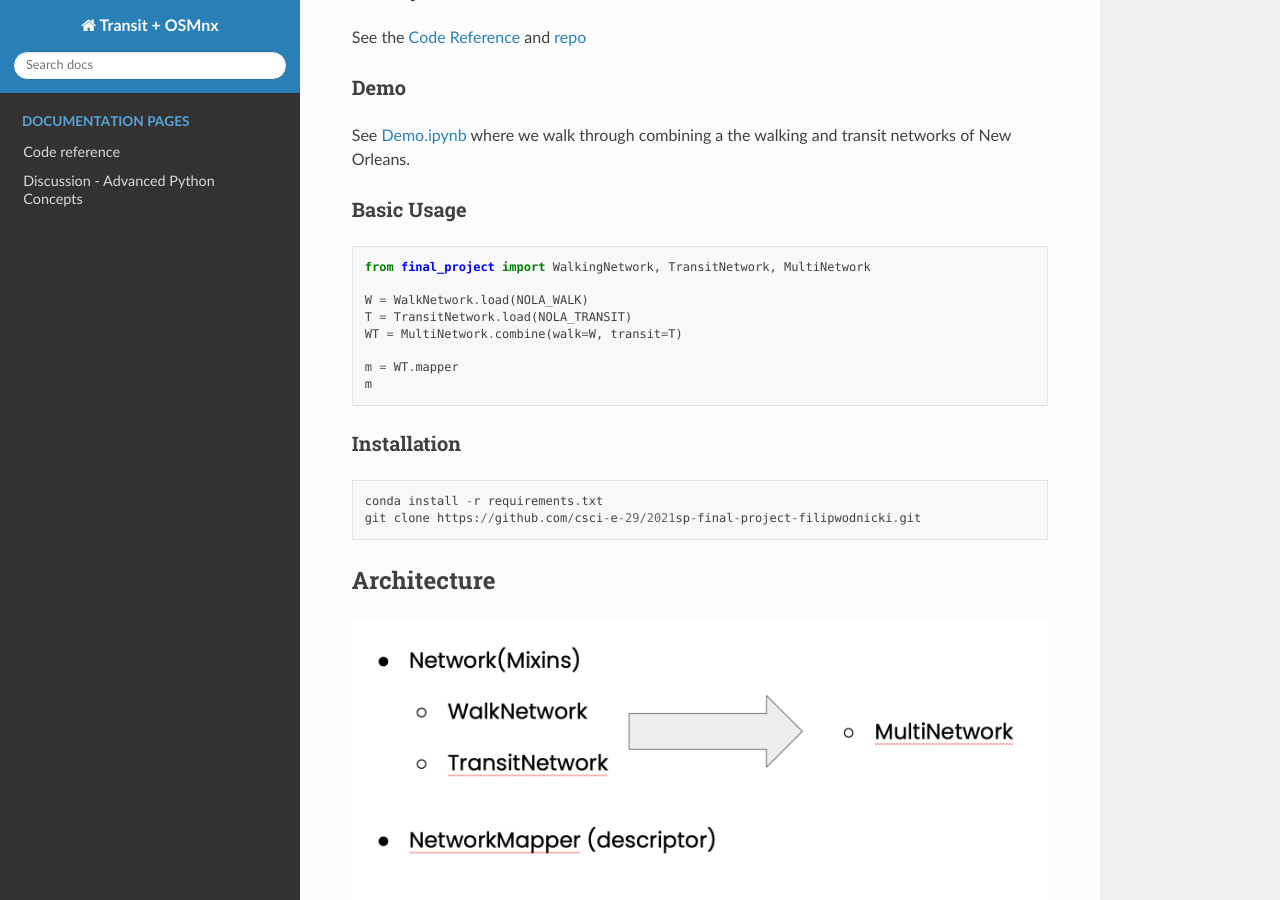
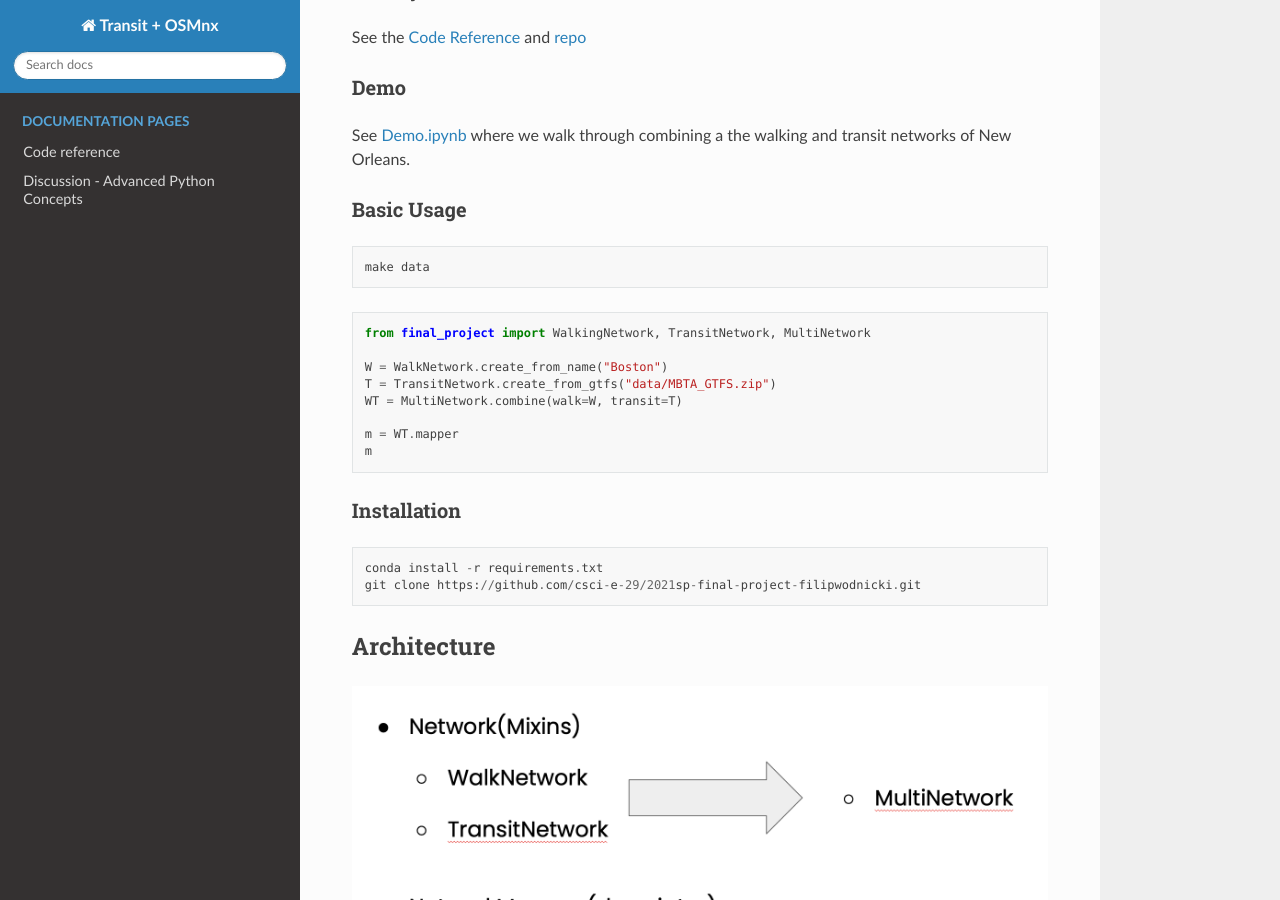
Before and after one commit to filipwodnicki/2021sp-final-project-filipwodnicki, a Sphinx documentation site: the page built from docs/source/index.md, in a window 1280 px wide and 900 px high, scrolled down 1965 px. Built offline with Sphinx 7.4.7 and the Read the Docs theme 2.0.0, drawn with Linux system fonts in a browser that asks for light colours; pages that are not in the unit, such as notebooks, are missing from menus.

Commit message:
(dev) Update install

````diff
--- a/docs/source/index.md
+++ b/docs/source/index.md
@@ -63,11 +63,15 @@ See the [Code Reference](./reference.md) and [repo](https://github.com/filipwodn
 See [Demo.ipynb](./Demo.ipynb) where we walk through combining a the walking and transit networks of New Orleans.
 
 ### Basic Usage
+```shell
+make data
+```
+
 ```python
 from final_project import WalkingNetwork, TransitNetwork, MultiNetwork
 
-W = WalkNetwork.load(NOLA_WALK)
-T = TransitNetwork.load(NOLA_TRANSIT)
+W = WalkNetwork.create_from_name("Boston")
+T = TransitNetwork.create_from_gtfs("data/MBTA_GTFS.zip")
 WT = MultiNetwork.combine(walk=W, transit=T)
 
 m = WT.mapper
````
